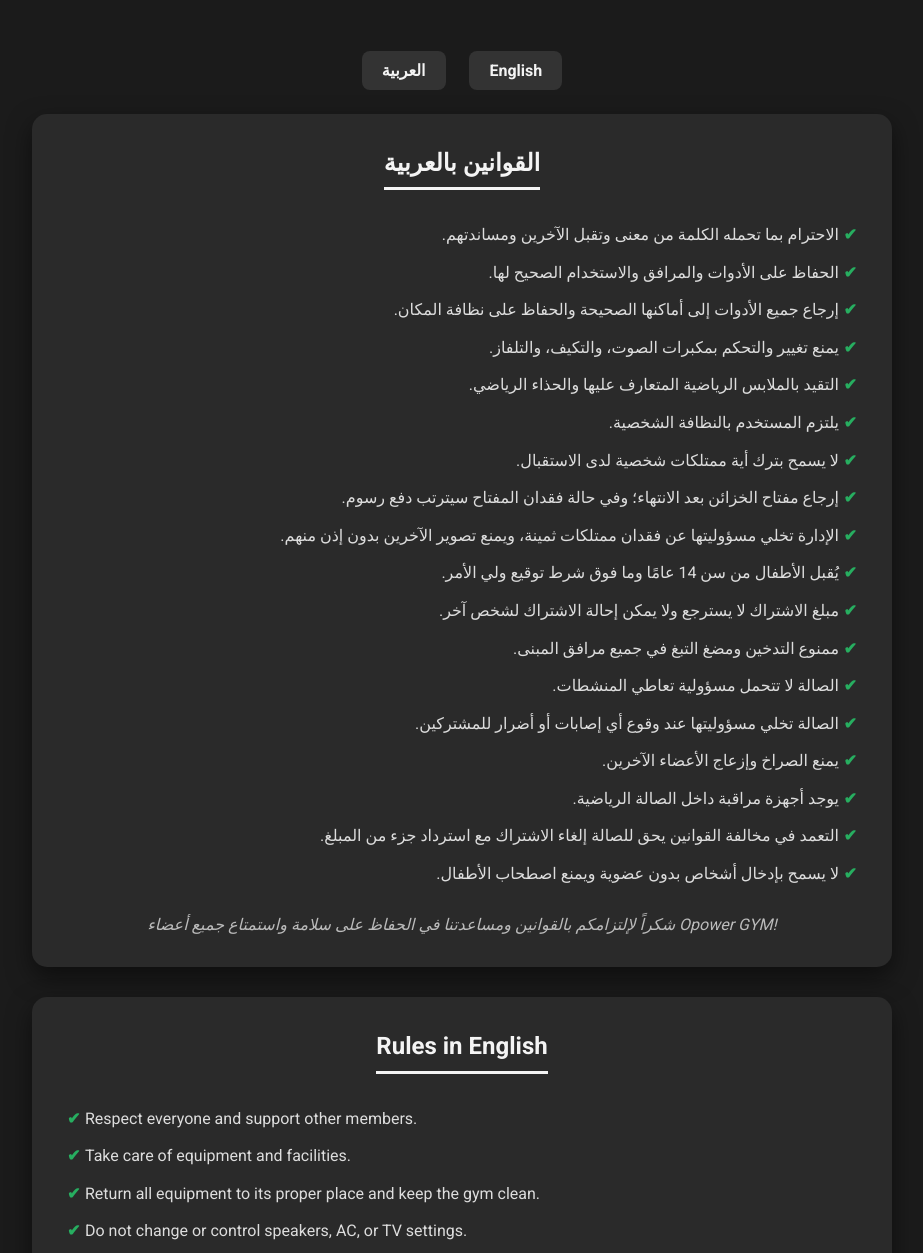
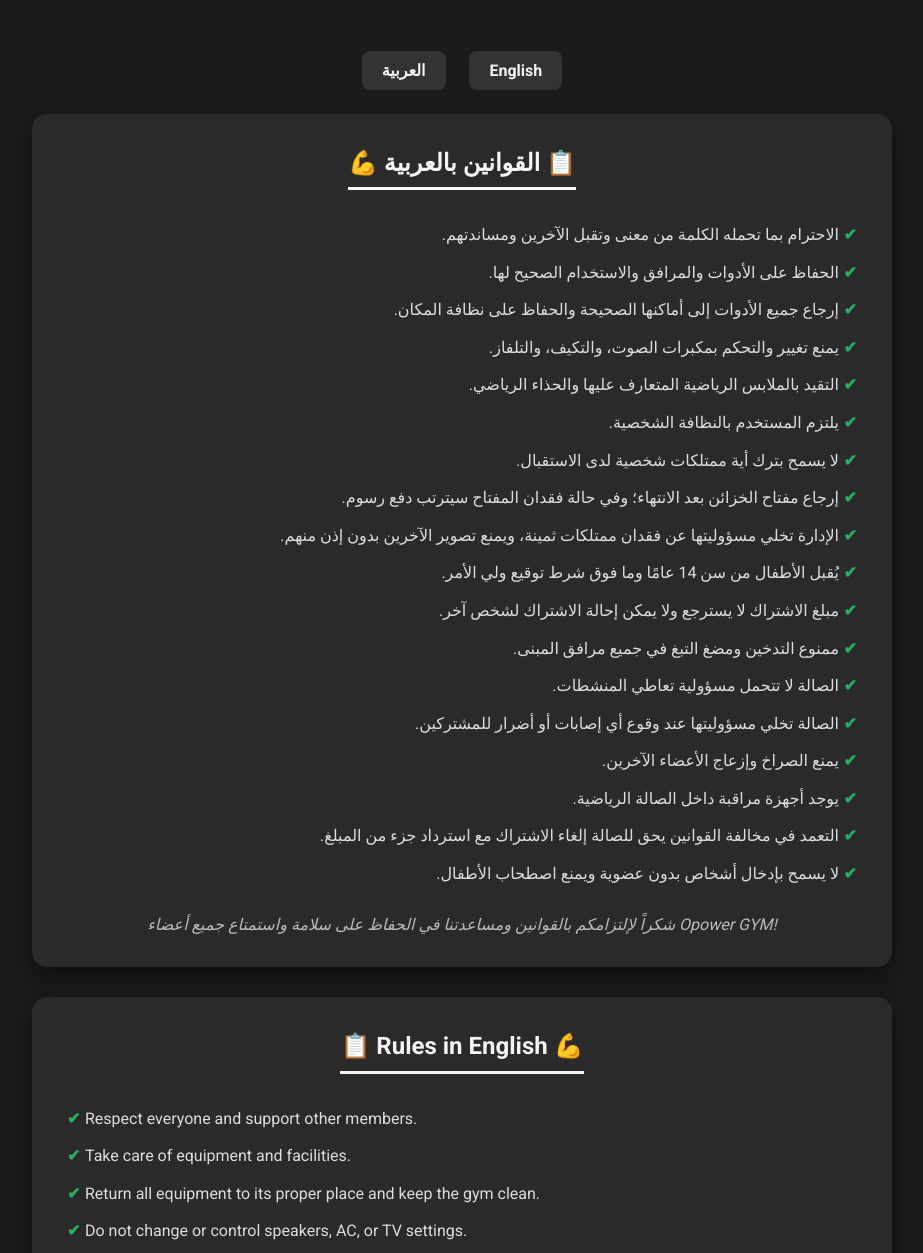
Before and after one commit to myiottammam/OpowerGYM-Rules, a plain HTML site: page index.html in a window 1280 px wide. Shown: the part 322-1575 px from the top of the page, without its empty margins (178-1101 px from the left). Drawn offline with Linux system fonts and the light colour scheme.

Commit message:
Update index.html

```diff
--- a/index.html
+++ b/index.html
@@ -201,7 +201,7 @@ li { margin: 12px 0; }
 
 <!-- Arabic Rules -->
 <div id="arabic" class="section arabic-section">
-  <h2>القوانين بالعربية</h2>
+  <h2>💪 القوانين بالعربية 📋 </h2>
   <ul>
     <li style="--i:1">الاحترام بما تحمله الكلمة من معنى وتقبل الآخرين ومساندتهم.</li>
     <li style="--i:2">الحفاظ على الأدوات والمرافق والاستخدام الصحيح لها.</li>
@@ -227,7 +227,7 @@ li { margin: 12px 0; }
 
 <!-- English Rules -->
 <div id="english" class="section english-section">
-  <h2>Rules in English</h2>
+  <h2> 📋 Rules in English 💪 </h2>
   <ul>
     <li style="--i:1">Respect everyone and support other members.</li>
     <li style="--i:2">Take care of equipment and facilities.</li>
```
